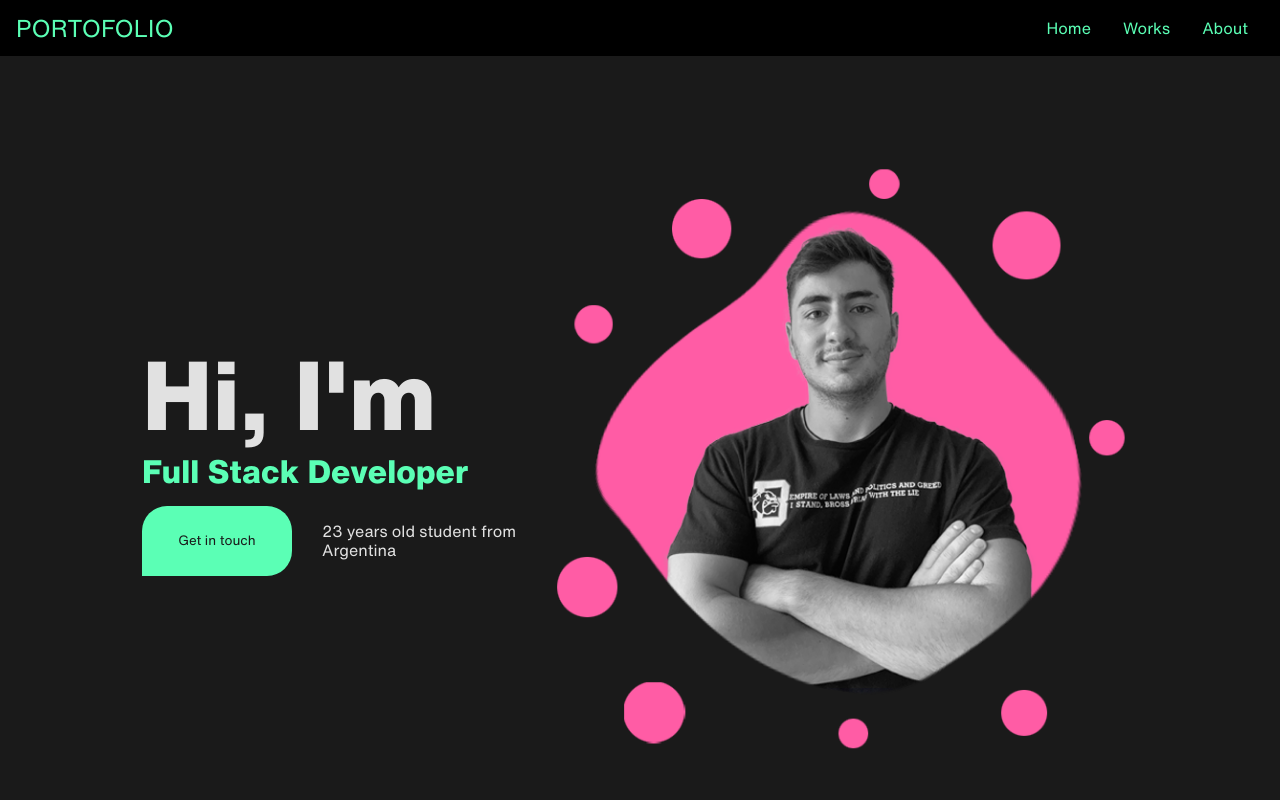
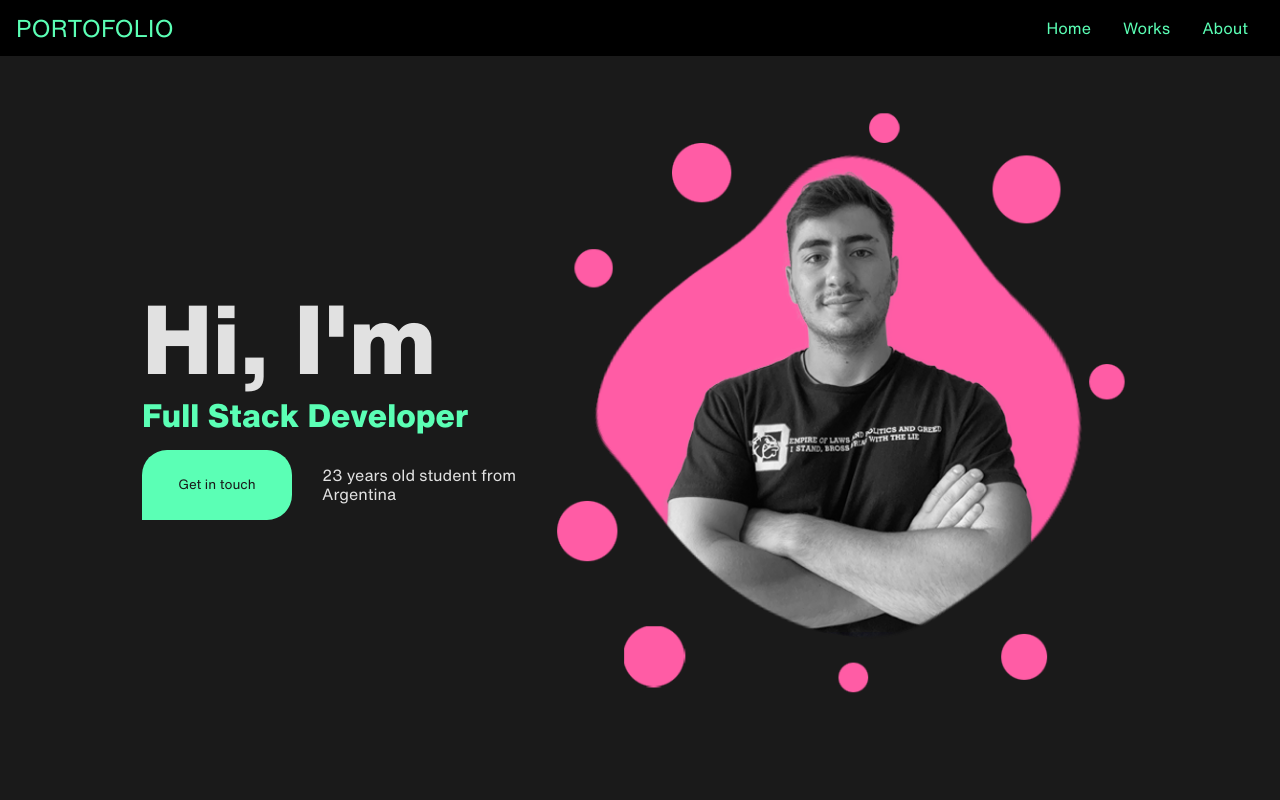
Before and after one commit to GabrielGiorgis/portofolio-client, a React (Vite) app: page / in a window 1280 px wide. Shown: the top 800 px of the page. Built offline with nearby package versions, Linux system fonts and the light colour scheme.

Commit message:
Padding title

```diff
--- a/src/style-sheets/style-landing.css
+++ b/src/style-sheets/style-landing.css
@@ -144,7 +144,6 @@ body {
     align-items: center;
     min-height: 100vh;
     padding: 0 24px;
-    padding-top: 7vh;
     background-color: #1A1A1A;
 }
 
```
